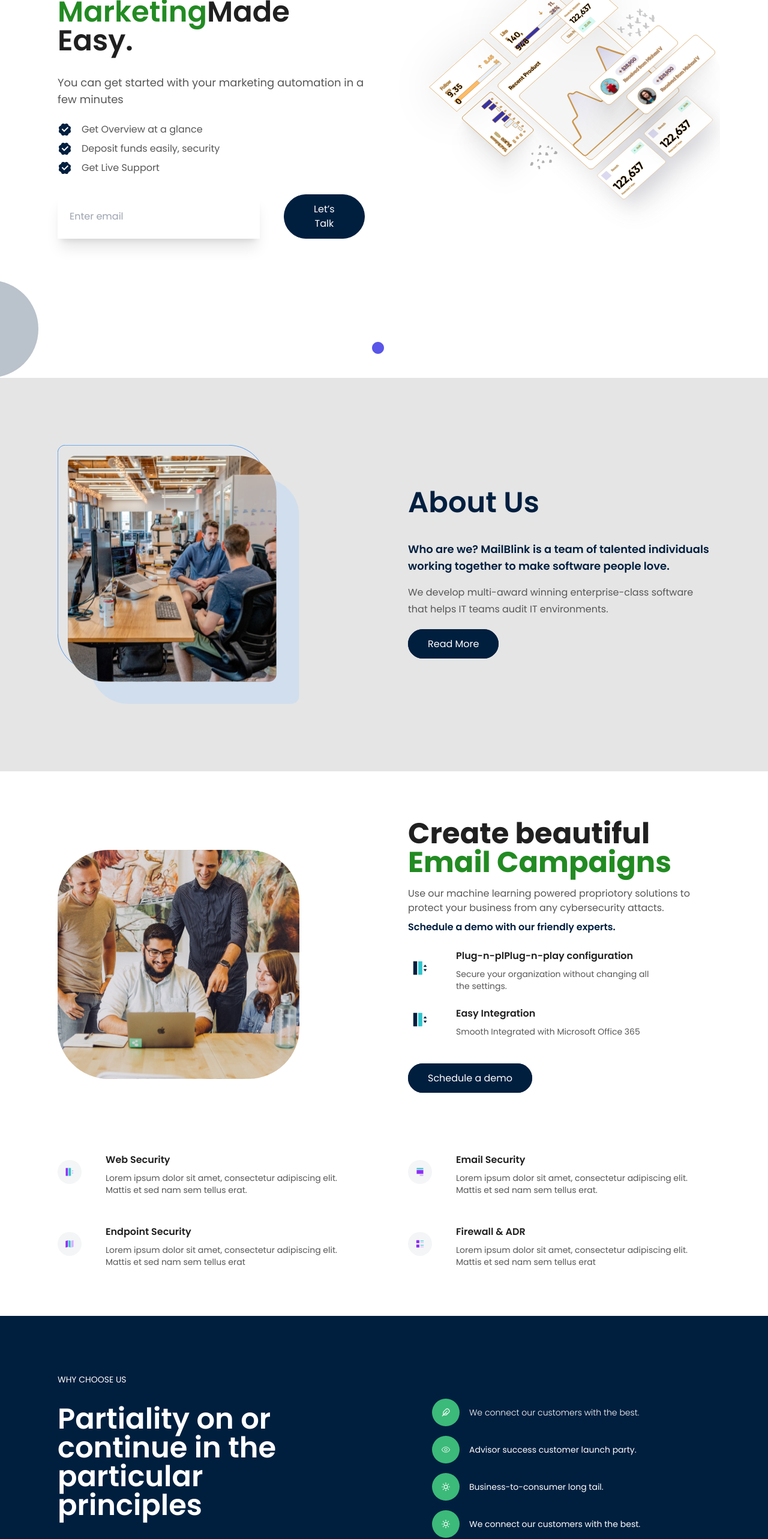
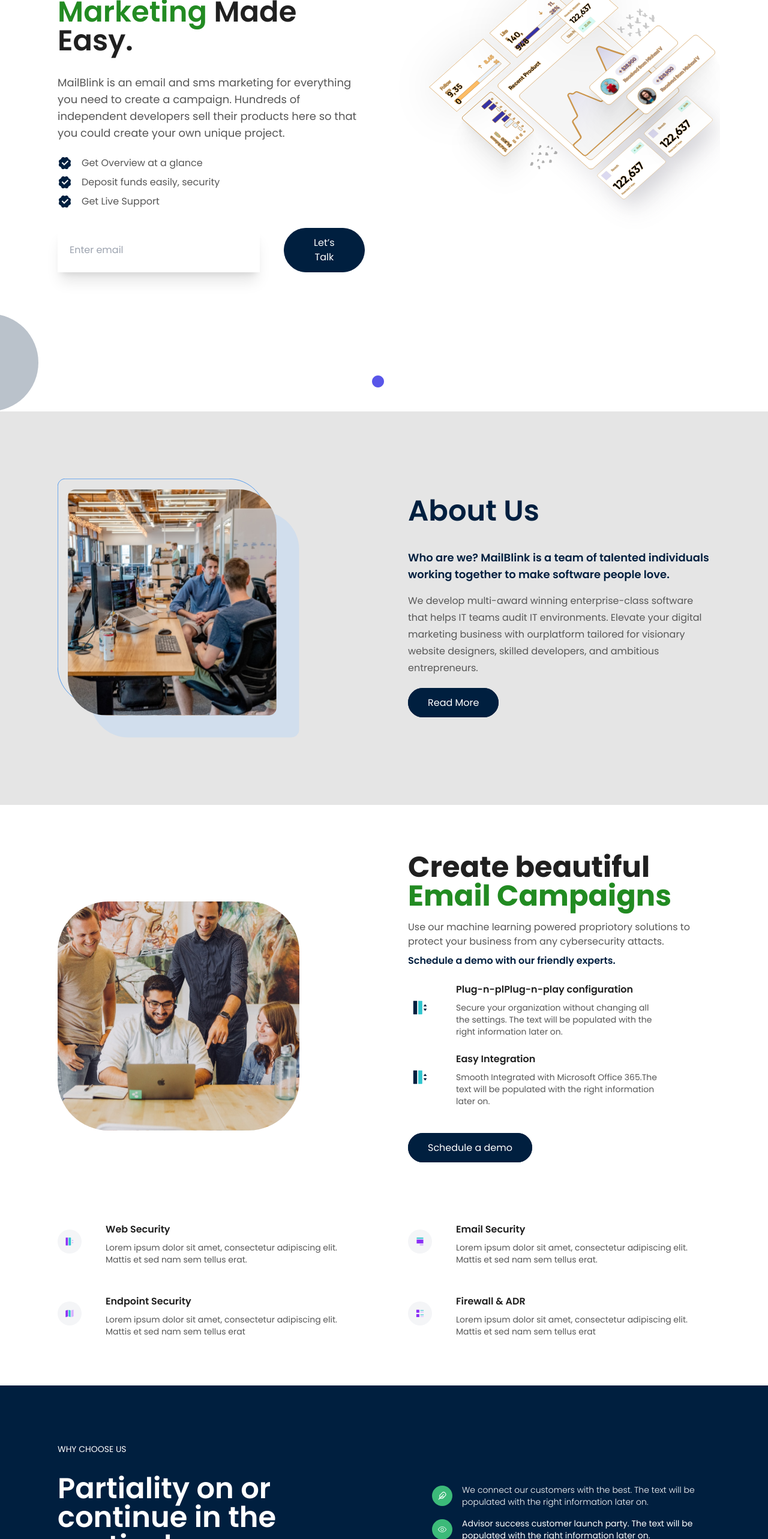
Before and after one commit to TeeAkinlade/mailBlink-services, a Next.js app: page / in a window 1280 px wide. Shown: the part 234-2800 px from the top of the page at 60% size. Built offline with nearby package versions, Linux system fonts and the light colour scheme.

Commit message:
Latest update

```diff
--- a/app/home/About.jsx
+++ b/app/home/About.jsx
@@ -28,7 +28,9 @@
             </h3>
             <p className="text-primaryBlack leading-[28px] mb-8">
               We develop multi-award winning enterprise-class software that
-              helps IT teams audit IT environments.
+              helps IT teams audit IT environments. Elevate your digital
+              marketing business with ourplatform tailored for visionary website
+              designers, skilled developers, and ambitious entrepreneurs.
             </p>
             <Link href="/about" className="custom-btn">
               Read More
--- a/app/home/Hero.jsx
+++ b/app/home/Hero.jsx
@@ -8,13 +8,15 @@
         <div className="px-8 pb-6 lg:pb-48 relative">
           <div className="pt-10 md:pt-12">
             <p className="text-primaryBlack2 text-3xl sm:text-4xl md:text-5xl font-semibold font-Roboto leading-tight">
-              Email and SMS <span className="text-forestGreen">Marketing</span>
+              Email and SMS <span className="text-forestGreen">Marketing </span>
               Made Easy.
             </p>
             <div className="my-6 md:my-12 lg:my-8">
               <p className="text-[#565656] text-sm md:text-lg">
-                You can get started with your marketing automation in a few
-                minutes
+                MailBlink is an email and sms marketing for everything you need
+                to create a campaign. Hundreds of independent developers sell
+                their products here so that you could create your own unique
+                project.
               </p>
               <ul className="my-6">
                 <li className="flex items-center text-sm md:text-base">
--- a/app/home/Services.jsx
+++ b/app/home/Services.jsx
@@ -1,30 +1,48 @@
-import Link from 'next/link';
-import { servicesData } from '@/constants';
+import Link from "next/link";
+import { servicesData } from "@/constants";
 
 const Services = () => {
   return (
-    <section className='bg-linear'>
+    <section className="bg-linear">
       <div className="max-width padding-x">
         <div className="py-32 px-8">
-                <p className="text-3xl md:text-5xl font-semibold text-navyBlue font-Roboto text-center">Our Services</p>
-                <p className='text-center padding-y font-semibold text-lg text-primaryBlack'>Lorem ipsum dolor sit amet, consectetur adipisicing elit.</p>
+          <p className="text-3xl md:text-5xl font-semibold text-navyBlue font-Roboto text-center">
+            Our Services
+          </p>
+          <p className="text-center padding-y text-primaryBlack">
+            Lorem ipsum dolor sit amet, consectetur adipisicing elit. The text
+            will be populated with the right information later on.
+          </p>
           <div className="grid grid-cols-1 md:grid-cols-3 mt-12 gap-10">
-                    {servicesData.map(({ id, icon, title, contents, href, linkText }) => (
-                        <div className="py-16 bg-backGround shadow-xl p-8 rounded-lg transition-all hover:scale-105 duration-200 border-b-4 border-transparent hover:border-ui_primary" key={id}>
+            {servicesData.map(
+              ({ id, icon, title, contents, href, linkText }) => (
+                <div
+                  className="py-16 bg-backGround shadow-xl p-8 rounded-lg transition-all hover:scale-105 duration-200 border-b-4 border-transparent hover:border-ui_primary"
+                  key={id}
+                >
                   <div className="bg-[#3CBA79] p-4 rounded-[50%] inline-block">
-                                <span className='text-white'>{icon}</span>
+                    <span className="text-white">{icon}</span>
                   </div>
-                            <h3 className="text-xl md:text-2xl font-semibold text-primaryBlack2 py-4 font-Roboto">{title}</h3>
-                            <p className='text-primaryBlaxck mb-8 text-sm md:text-[15px]'>{contents}</p>
-                            <Link href={href} className='py-2.5 px-4 rounded-full hover:bg-white hover:text-navyBlue hover:font-semibold transition duration-300 text-sm md:text-base bg-navyBlue text-white'>{linkText}</Link>
+                  <h3 className="text-xl md:text-2xl font-semibold text-primaryBlack2 py-4 font-Roboto">
+                    {title}
+                  </h3>
+                  <p className="text-primaryBlaxck mb-8 text-sm md:text-[15px]">
+                    {contents}
+                  </p>
+                  <Link
+                    href={href}
+                    className="py-2.5 px-4 rounded-full hover:bg-white hover:text-navyBlue hover:font-semibold transition duration-300 text-sm md:text-base bg-navyBlue text-white"
+                  >
+                    {linkText}
+                  </Link>
                 </div>
-
-                    ))}
+              )
+            )}
           </div>
         </div>
       </div>
     </section>
-  )
-}
+  );
+};
 
-export default Services
+export default Services;
--- a/app/home/Subscribe.jsx
+++ b/app/home/Subscribe.jsx
@@ -4,32 +4,63 @@
 
 const Subscribe = () => {
   return (
-    <div className='bg-navyBlue'>
+    <div className="bg-navyBlue">
       <div className="max-width padding-x">
         <div className="grid grid-cols-1 md:grid-cols-2 items-center px-8 py-24 md:gap-10 lg:gap-40">
           <div className="text-white">
             <p className="uppercase text-sm">Why Choose Us</p>
-                    <h3 className="font-Roboto text-3xl md:text-5xl font-semibold py-8 leading-tight ">Partiality on or continue in the particular principles</h3>
-                    <p className="text-sm leading-[2]">End-to-end payments and financial management in a single solution. Meet the right platform to help realize.</p>
+            <h3 className="font-Roboto text-3xl md:text-5xl font-semibold py-8 leading-tight ">
+              Partiality on or continue in the particular principles
+            </h3>
+            <p className="text-sm leading-[2]">
+              End-to-end payments and financial management in a single solution.
+              Meet the right platform to help realize. The text will be
+              populated with the right information later on.
+            </p>
           </div>
           <ul>
             <li className="flex items-center text-white text-sm gap-4 font-light">
-                       <span className="bg-[#3CBA79] p-4 rounded-[50%] inline-block"> <FiFeather className="text-ui_secondary" /></span>We connect our customers with the best.
+              <span className="bg-[#3CBA79] p-[10px] rounded-[50%] inline-block">
+                {" "}
+                <FiFeather className="text-ui_secondary" />
+              </span>
+              <p>
+                We connect our customers with the best. The text will be
+                populated with the right information later on.
+              </p>
             </li>
             <li className="flex items-center text-sm gap-4 text-white padding-y">
-                        <span className="bg-[#3CBA79] p-4 rounded-[50%] inline-block"><SlEye className="text-ui_secondary" /></span>Advisor success customer launch party.
+              <span className="bg-[#3CBA79] p-[10px] rounded-[50%] inline-block">
+                <SlEye className="text-ui_secondary" />
+              </span>
+              <p>
+                Advisor success customer launch party. The text will be
+                populated with the right information later on.
+              </p>
             </li>
             <li className="flex items-center text-sm gap-4 text-white">
-                        <span className="bg-[#3CBA79] p-4 rounded-[50%] inline-block"><FiSun className="text-ui_secondary" /></span>Business-to-consumer long tail.
+              <span className="bg-[#3CBA79] p-[10px] rounded-[50%] inline-block">
+                <FiSun className="text-ui_secondary" />
+              </span>
+              <p>
+                Business-to-consumer long tail. The text will be populated with
+                the right information later on.
+              </p>
             </li>
             <li className="flex items-center text-sm gap-4 text-white padding-y">
-                        <span className="bg-[#3CBA79] p-4 rounded-[50%] inline-block"><FiSun className="text-ui_secondary" /></span>We connect our customers with the best.
+              <span className="bg-[#3CBA79] p-[10px] rounded-[50%] inline-block">
+                <FiSun className="text-ui_secondary" />
+              </span>
+              <p>
+                We connect our customers with the best. The text will be
+                populated with the right information later on.
+              </p>
             </li>
           </ul>
         </div>
       </div>
     </div>
-  )
-}
+  );
+};
 
-export default Subscribe
+export default Subscribe;
--- a/constants/index.js
+++ b/constants/index.js
@@ -26,14 +26,16 @@
     photo: image1,
     alt: "Feature Icon",
     heading: "Plug-n-plPlug-n-play configuration",
-    content: "Secure your organization without changing all the settings.",
+    content:
+      "Secure your organization without changing all the settings. The text will be populated with the right information later on.",
   },
   {
     id: 2,
     photo: image1,
     alt: "Feature Icon",
     heading: "Easy Integration",
-    content: "Smooth Integrated with Microsoft Office 365",
+    content:
+      "Smooth Integrated with Microsoft Office 365.The text will be populated with the right information later on.",
   },
 ];
 
```
Lines whose indentation alone changed are shown as unchanged.
